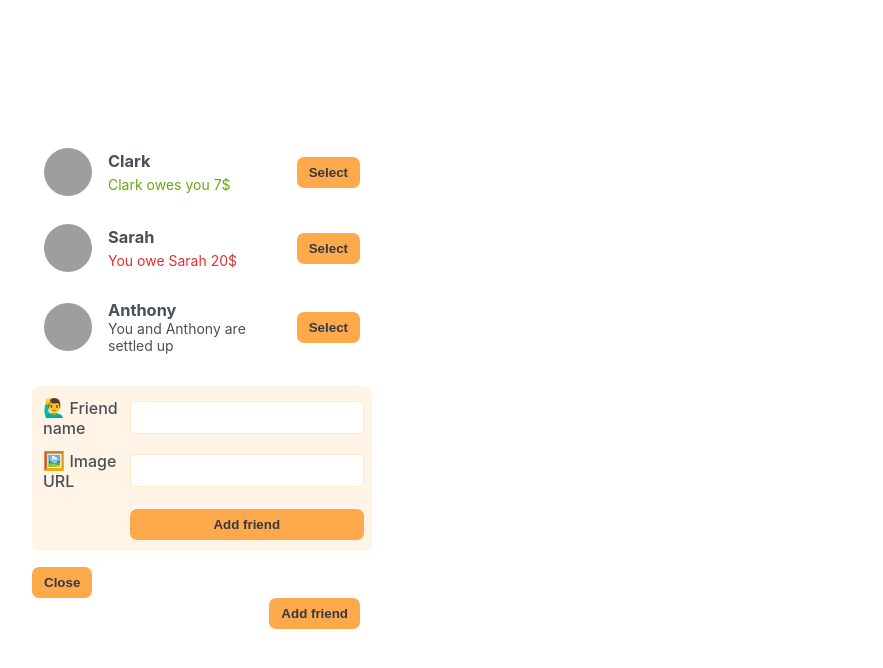
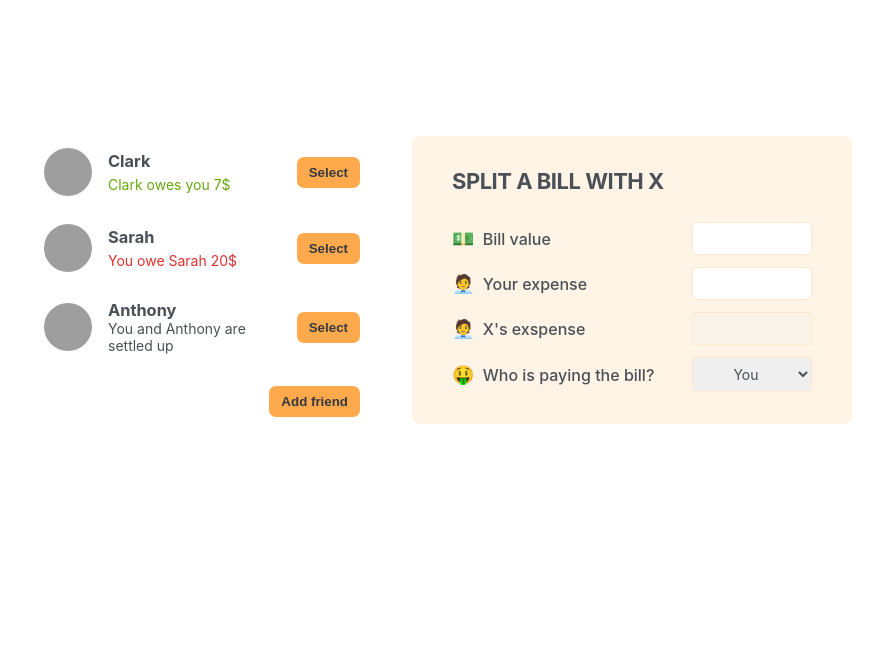
Before and after one commit to GuyKopel1568/Eat-N-Split, a React (Create React App) app: page / in a window 1280 px wide. Shown: the top 668 px of the page, without its empty margins (198-1081 px from the left). Built offline with nearby package versions, Linux system fonts and the light colour scheme; grey boxes are pictures that could not be loaded.

Commit message:
Set add friend functions

```diff
--- a/src/App.js
+++ b/src/App.js
@@ -1,3 +1,4 @@
+import React, { useState } from "react";
 const initialFriends = [
   {
     id: 118836,
@@ -19,20 +20,41 @@
   }
 ];
 
+function Button({ children, onClick }) {
+  return (
+    <button onClick={onClick} className="button">
+      {children}
+    </button>
+  );
+}
+
 export default function App() {
+  const [showAddFriend, setShowAddFriend] = useState(false);
+  const [friends, SetFriends] = useState(initialFriends);
+
+  function handleShowAddFriend() {
+    setShowAddFriend(show => !show);
+  }
+
+  function handleAddFriend(friend) {
+    SetFriends(friends => [...friends, friend]);
+  }
+
   return (
     <div className="app">
       <div className="sidebar">
-        <FriendsList />
-        <FormAddFriend />
-        <Button>Add friend</Button>
+        <FriendsList friends={friends} />
+        {showAddFriend && <FormAddFriend onAddFriend={handleAddFriend} />}
+        <Button onClick={handleShowAddFriend}>
+          {showAddFriend ? "close" : "Add friend"}
+        </Button>
       </div>
+      <FormSplitBill />
     </div>
   );
 }
 
-function FriendsList() {
-  const friends = initialFriends;
+function FriendsList({ friends }) {
   return (
     <ul>
       {friends.map(friend => <Friend friend={friend} key={friend.id} />)}
@@ -67,28 +89,72 @@
   );
 }
 
-function Button({ children }) {
+function FormAddFriend({ onAddFriend }) {
+  const [name, setName] = useState("");
+  const [image, setImage] = useState("https://i.pravatar.cc/48");
+
+  const id = crypto.randomUUID();
+
+  function handleSubmit(e) {
+    e.preventDefault();
+
+    if (!name || !image) return;
+
+    const newFriend = {
+      id,
+      name,
+      image: `${image}?=${id}`,
+      balance: 0
+    };
+
+    onAddFriend(newFriend);
+
+    setImage("https://i.pravatar.cc/48");
+    setName("");
+  }
+
   return (
-    <button className="button">
-      {children}
-    </button>
+    <div>
+      <form className="form-add-friend" onSubmit={handleSubmit}>
+        <label>🙋‍♂️Friend name</label>
+        <input
+          value={name}
+          type="text"
+          onChange={e => setName(e.target.value)}
+        />
+
+        <label>🖼️Image URL</label>
+        <input
+          type="text"
+          value={image}
+          onChange={e => setImage(e.target.value)}
+        />
+
+        <Button>Add friend</Button>
+      </form>
+    </div>
   );
 }
 
-function FormAddFriend() {
+function FormSplitBill() {
   return (
-    <div>
-      <form className="form-add-friend">
-        <label>🙋‍♂️Friend name</label>
-        <input type="text" />
+    <form className="form-split-bill">
+      <h2>Split a bill with x</h2>
 
-        <label>🖼️Image URL</label>
-        <input type="text" />
+      <label>💵 Bill value</label>
+      <input type="text" />
 
-        <Button>Add friend</Button>
-      </form>
+      <label>🧑‍💼 Your expense</label>
+      <input type="text" />
 
-      <Button>Close</Button>
-    </div>
+      <label>🧑‍💼 X's exspense</label>
+      <input type="text" disabled />
+
+      <label>🤑 Who is paying the bill?</label>
+      <select>
+        <option value="user">You</option>
+        <option value="friend">X</option>
+      </select>
+    </form>
   );
 }
```
